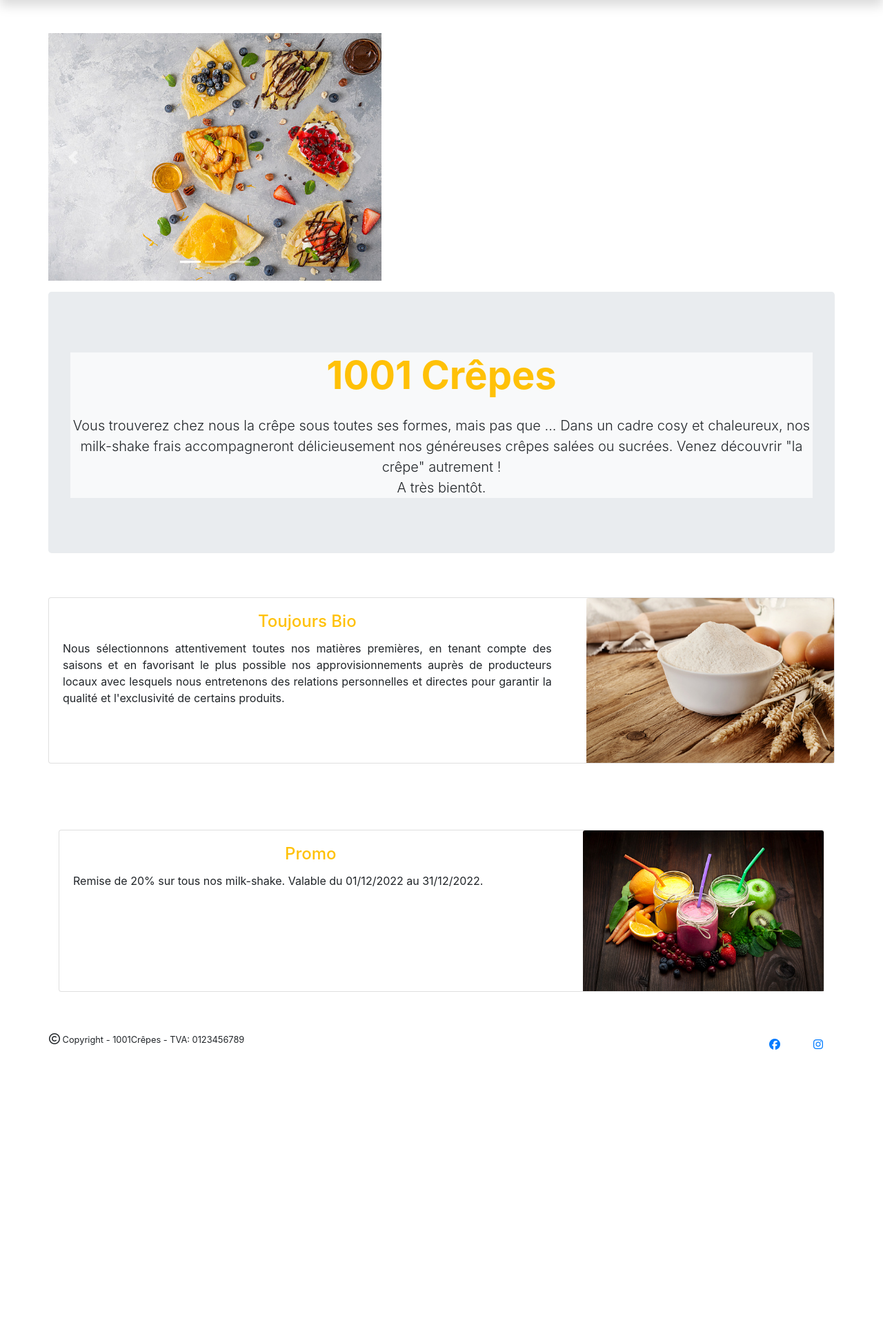
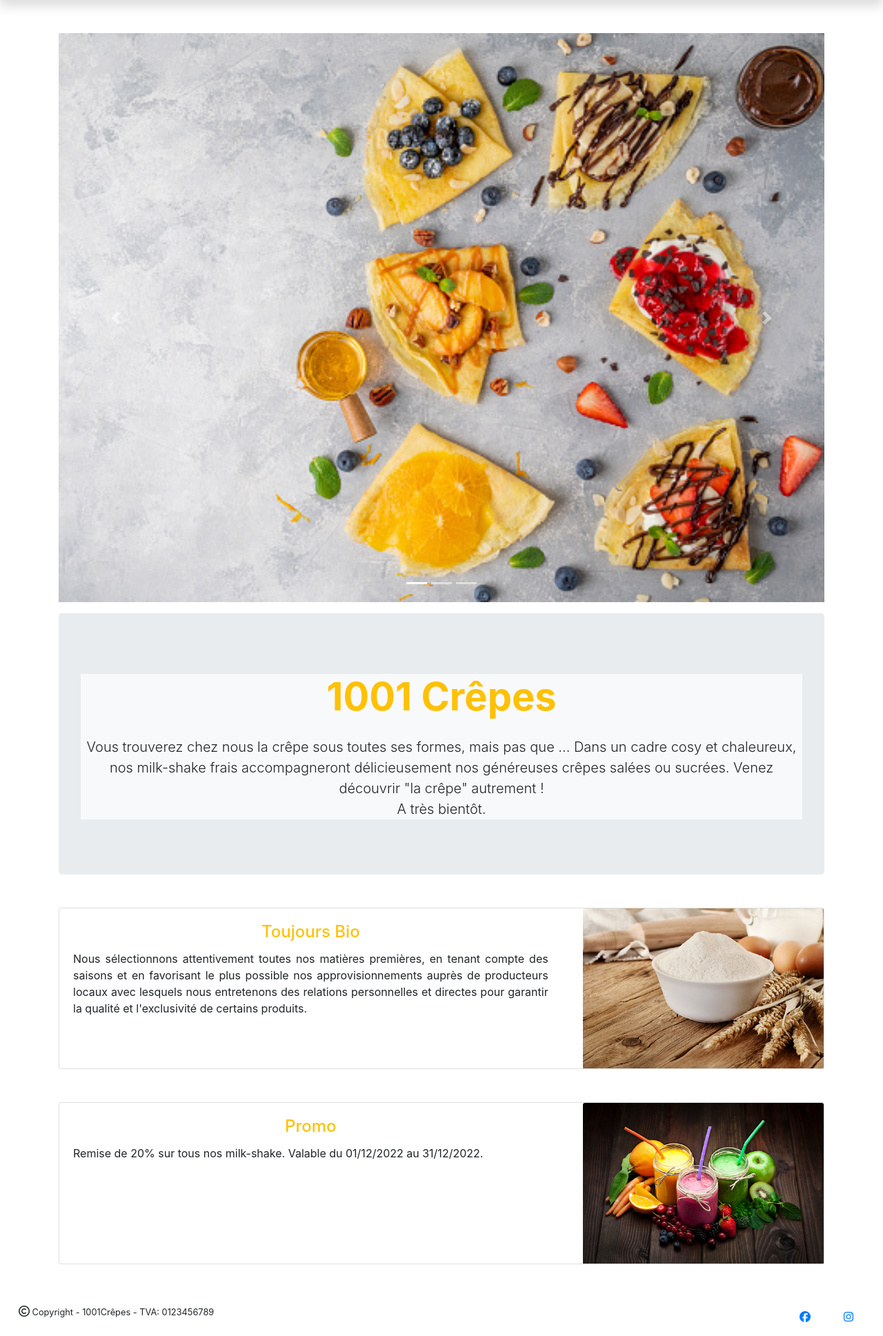
Before and after one commit to ZinebElya/Restaurant-1001Crepes-2.0, a PHP site: page / in a window 1280 px wide. Shown: the part 110-2047 px from the top of the page at 69% size. Before the commit the page ends 1632 px from the top, so only its background shows below. Run offline with PHP 8.4, Linux system fonts and the light colour scheme; some libraries are stand-ins or nearby versions.

Commit message:
index ok

```diff
--- a/Photos.html
+++ b/Photos.html
@@ -155,7 +155,7 @@
 
     <footer>
       <div class="container-fluid">
-    <div class="d-flex bd-highlight mx-5">
+    <div class="d-flex bd-highlight mx-1">
       <div class="p-2 flex-grow-1 bd-highlight"><i class="fa-regular fa-copyright"></i><small> Copyright - 1001Crêpes - TVA: 0123456789</small></div>
       <div class="p-2  bd-highlight"><a class="nav-item nav-link"  href="#"><i class="fa-brands fa-facebook"></i></a></div>
       <div class="p-2  bd-highlight"><a class="nav-item nav-link" href="#"><i class="fa-brands fa-instagram"></i></a></div>
--- a/contact.html
+++ b/contact.html
@@ -94,7 +94,7 @@
 
     <footer>
       <div class="container-fluid">
-    <div class="d-flex bd-highlight mx-5">
+    <div class="d-flex bd-highlight mx-1">
       <div class="p-2 flex-grow-1 bd-highlight"><i class="fa-regular fa-copyright"></i><small> Copyright - 1001Crêpes - TVA: 0123456789</small></div>
       <div class="p-2  bd-highlight"><a class="nav-item nav-link"  href="#"><i class="fa-brands fa-facebook"></i></a></div>
       <div class="p-2  bd-highlight"><a class="nav-item nav-link" href="#"><i class="fa-brands fa-instagram"></i></a></div>
--- a/index.html
+++ b/index.html
@@ -44,7 +44,6 @@
 
 
   <div class="container mt-5">
-      <div class="row">
 
     <div id="carouselExampleIndicators" class="carousel slide" data-ride="carousel">
        <ol class="carousel-indicators">
@@ -97,10 +96,11 @@
               </div>
             </div>
             <div class="col-md-4">
-              <img src="./images/ingredients bio.jpg" class="card-img-top" alt="ingredients bio"></div>
+              <img src="./images/ingredients bio.jpg" class="card-img-top" alt="ingredients bio">
             </div>
         </div>
     </div>
+
 
     <div class="card my-5">
         <div class="row g-0">
@@ -113,8 +113,7 @@
               </div>
             </div>
             <div class="col-md-4">
-              <img src="./images/milk-shake colorés.jpg" class="card-img-top" alt="milk-shake colorés"></div>
-            </div>
+              <img src="./images/milk-shake colorés.jpg" class="card-img-top" alt="milk-shake colorés">
             </div>
         </div>
     </div>
@@ -122,7 +121,7 @@
 
   <footer>
     <div class="container-fluid">
-    <div class="d-flex bd-highlight mx-5">
+      <div class="d-flex bd-highlight mx-1">
       <div class="p-2 flex-grow-1 bd-highlight"><i class="fa-regular fa-copyright"></i><small> Copyright - 1001Crêpes - TVA: 0123456789</small></div>
       <div class="p-2  bd-highlight"><a class="nav-item nav-link"  href="#"><i class="fa-brands fa-facebook"></i></a></div>
       <div class="p-2  bd-highlight"><a class="nav-item nav-link" href="#"><i class="fa-brands fa-instagram"></i></a></div>
--- a/menu.html
+++ b/menu.html
@@ -261,7 +261,7 @@
 
       <footer>
         <div class="container-fluid">
-      <div class="d-flex bd-highlight mx-5">
+      <div class="d-flex bd-highlight mx-1">
         <div class="p-2 flex-grow-1 bd-highlight"><i class="fa-regular fa-copyright"></i><small> Copyright - 1001Crêpes - TVA: 0123456789</small></div>
         <div class="p-2  bd-highlight"><a class="nav-item nav-link"  href="#"><i class="fa-brands fa-facebook"></i></a></div>
         <div class="p-2  bd-highlight"><a class="nav-item nav-link" href="#"><i class="fa-brands fa-instagram"></i></a></div>
--- a/style.css
+++ b/style.css
@@ -1,3 +1,3 @@
-.icon {
-    font-size: 50px;
+body {
+    margin: 0;
 }
```
Lines whose indentation alone changed are shown as unchanged.
